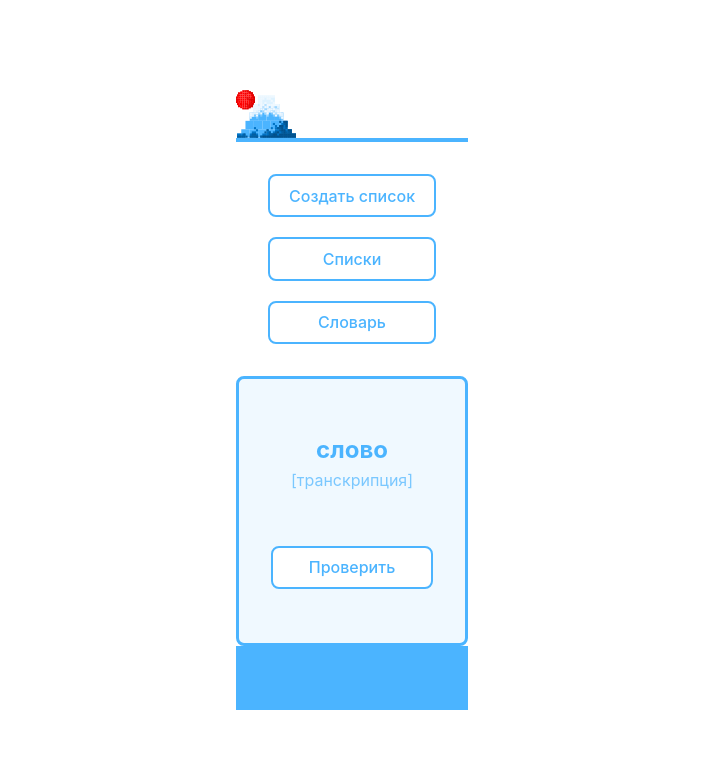
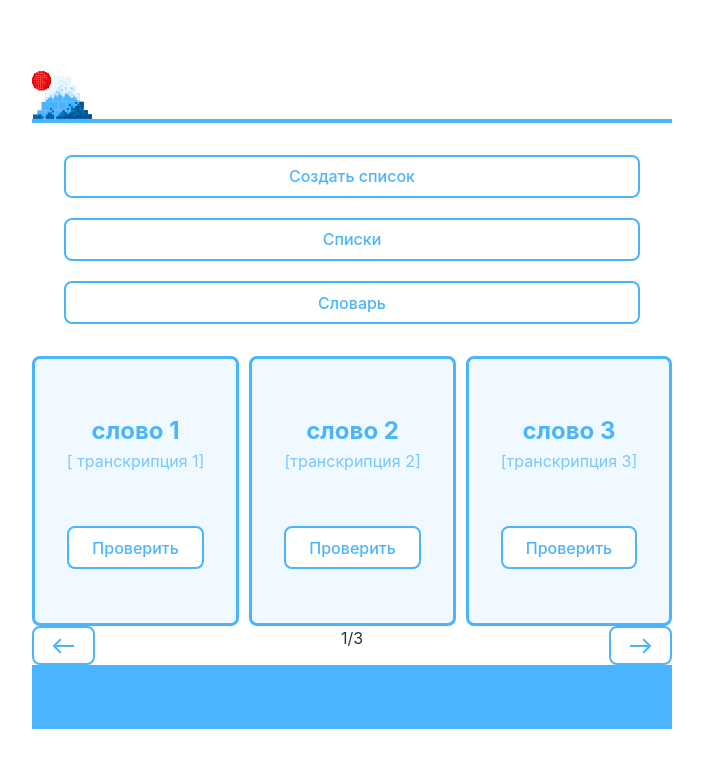
Before and after one commit to Glazunovatomara/r-p, a React (Vite) app: page / in a window 1280 px wide. Shown: the top 768 px of the page, without its empty margins (288-991 px from the left). Built offline with nearby package versions, Linux system fonts and the light colour scheme.

Commit message:
feat:add sliderBtn

```diff
--- a/src/App.jsx
+++ b/src/App.jsx
@@ -2,7 +2,11 @@ import './App.css'
 import Header from './components/Header/Header'
 import Home from './components/HomePage/Home'
 import Footer from './components/Footer/Footer'
-import Card from './components/Card/Card'
+//import Card from './components/Card/Card'
+//import CardList from './components/CardList/CardList'
+import CardPage from './components/CardPage/CardPage'
+import SliderBtn from './components/SliderBtn/SliderBtn'
+
 
 
 function App() {
@@ -11,7 +15,8 @@ function App() {
     <>
     <Header/>
     <Home/>
-    <Card/>
+    <CardPage/>
+    <SliderBtn/>
     <Footer/>
     </>
   )
--- a/src/components/Array/array.jsx
+++ b/src/components/Array/array.jsx
@@ -1,3 +1,19 @@
-const Array = []
+const array = [
+    {
+        word:'слово 1',
+        transcription:' транскрипция 1',
+        translation:'перевод 1'
+    },
+    {
+        word:'слово 2',
+        transcription:'транскрипция 2',
+        translation:'перевод 2'
+    },
+    {
+        word:'слово 3',
+        transcription:'транскрипция 3',
+        translation:'перевод 3'
+    }
+]
 
-export default Array
+export default array
--- a/src/components/Card/Card.jsx
+++ b/src/components/Card/Card.jsx
@@ -1,31 +1,46 @@
 import styles from './card.module.css';
 import { useState } from 'react';
+import PropTypes from 'prop-types';
 
-const Card = () => {
+const Card = (props) => {
+    const {word,transcription,translation,index} = props;
+
+    console.log(word)
     const [state,setChange] = useState('false')
-
-    let btn = `${styles.btn}`
-    let translation = `${styles.invisibility}`
 
     const handleClick = () =>{
         setChange('true')
+        console.log(index)
     }
+
+    let btnStyle = `${styles.btn}`
+    let translationStyle = `${styles.invisibility}`
 
     console.log (state)
     if (state != 'false') {
-        btn = `${styles.invisibility}`
-        translation = `${styles.translation}`
+        btnStyle = `${styles.invisibility}`
+        translationStyle = `${styles.translation}`
     }
 
-    return(
+    return (
         <div className={styles.card}>
             <div className={styles.word_section}>
-                <h2 className={styles.subtitle}>слово</h2>
-                <p className={styles.transcription}>[транскрипция]</p>
+                <h2 className={styles.subtitle}>{word}</h2>
+                <p className={styles.transcription}>[{transcription}]</p>
             </div>
-            <button className={btn} onClick={handleClick}>Проверить</button>
-            <p className={translation}>перевод</p>
+            <button className={btnStyle} onClick={handleClick}>Проверить</button>
+            <p className={translationStyle}>{translation}</p>
         </div>
     )
-}
-export default Card
+};
+
+Card.propTypes= {
+    word: PropTypes.string,
+    transcription: PropTypes.string,
+    translation: PropTypes.string,
+    index:PropTypes.num,
+    //isActive: PropTypes.bool,
+    //onChangeInComponent: PropTypes.func
+};
+
+export default Card;
--- a/src/components/CardList/CardList.jsx
+++ b/src/components/CardList/CardList.jsx
@@ -0,0 +1,25 @@
+import Card from "../Card/Card";
+import array from "../Array/array";
+//import { useState } from "react";
+
+const CardList = () => {
+    //const [state,setChange] = useState('false')
+//console.log(array.length)
+    let newArr = array.map((el,index) => {
+
+        return (
+            <Card
+                word = {el.word}
+                transcription = {el.transcription}
+                translation = {el.translation}
+                index = {index}
+                key = {index}
+            />
+        )
+    });
+
+    return <>{newArr}</>;
+
+}
+
+export default CardList;
--- /dev/null
+++ b/src/components/CardPage/CardPage.jsx
@@ -0,0 +1,12 @@
+import CardList from "../CardList/CardList";
+import styles from "./cardPage.module.css"
+
+const CardPage = () => {
+    return (
+        <div className = {styles.content}>
+            <CardList/>
+        </div>
+    )
+}
+
+export default CardPage
--- /dev/null
+++ b/src/components/CardPage/cardPage.module.css
@@ -0,0 +1,4 @@
+.content {
+    display:flex;
+    gap: 10px;
+}
--- /dev/null
+++ b/src/components/SliderBtn/SliderBtn.jsx
@@ -0,0 +1,44 @@
+import styles from './sliderBtn.module.css';
+import { useState } from 'react';
+//import CardList from '../CardList/CardList';
+import array from '../Array/array';
+
+
+const SliderBtn = () => {
+    const [state,setChange] = useState(0);
+
+    let val = state
+
+    //let attrs = enabled
+    let attrsBack = {}
+
+    if (val === 0) {
+        attrsBack.disabled = true;
+    } else {
+        attrsBack.disabled = false;
+    }
+
+    let attrsForward = {}
+    if (val === array.length -1) {
+        attrsForward.disabled = true;
+    } else {
+        attrsForward.disabled = false;
+    }
+
+    return (
+        <div className={styles.btn_arrea}>
+            <button className={styles.back} onClick={ () => setChange(state-1)} {...attrsBack}>
+                <svg width="21" height="16" viewBox="0 0 21 16" fill="none" xmlns="http://www.w3.org/2000/svg">
+                    <path d="M20.7071 8.70711C21.0976 8.31658 21.0976 7.68342 20.7071 7.29289L14.3431 0.928932C13.9526 0.538408 13.3195 0.538408 12.9289 0.928932C12.5384 1.31946 12.5384 1.95262 12.9289 2.34315L18.5858 8L12.9289 13.6569C12.5384 14.0474 12.5384 14.6805 12.9289 15.0711C13.3195 15.4616 13.9526 15.4616 14.3431 15.0711L20.7071 8.70711ZM0 9H20V7H0V9Z"/>
+                </svg>
+            </button>
+            <p>{val +1}/{array.length}</p>
+            <button className={styles.forward} onClick={ () => setChange(state+1)} {...attrsForward}>
+                <svg width="21" height="16" viewBox="0 0 21 16" fill="none" xmlns="http://www.w3.org/2000/svg">
+                    <path d="M20.7071 8.70711C21.0976 8.31658 21.0976 7.68342 20.7071 7.29289L14.3431 0.928932C13.9526 0.538408 13.3195 0.538408 12.9289 0.928932C12.5384 1.31946 12.5384 1.95262 12.9289 2.34315L18.5858 8L12.9289 13.6569C12.5384 14.0474 12.5384 14.6805 12.9289 15.0711C13.3195 15.4616 13.9526 15.4616 14.3431 15.0711L20.7071 8.70711ZM0 9H20V7H0V9Z" />
+                </svg>
+            </button>
+        </div>
+    )
+}
+export default SliderBtn
--- /dev/null
+++ b/src/components/SliderBtn/sliderBtn.module.css
@@ -0,0 +1,20 @@
+.btn_arrea {
+    display: flex;
+    justify-content: space-between;
+    gap: 10px;
+}
+.back,
+.forward {
+    display: flex;
+}
+.back svg,
+.forward svg {
+    fill:#4BB4FF;
+}
+.back svg {
+    transform: rotate(180deg);
+}
+.back:hover svg,
+.forward:hover svg {
+    fill:#ffffff;
+}
```
Also changed, not shown: src/assets/Arrow 1.svg (added).
